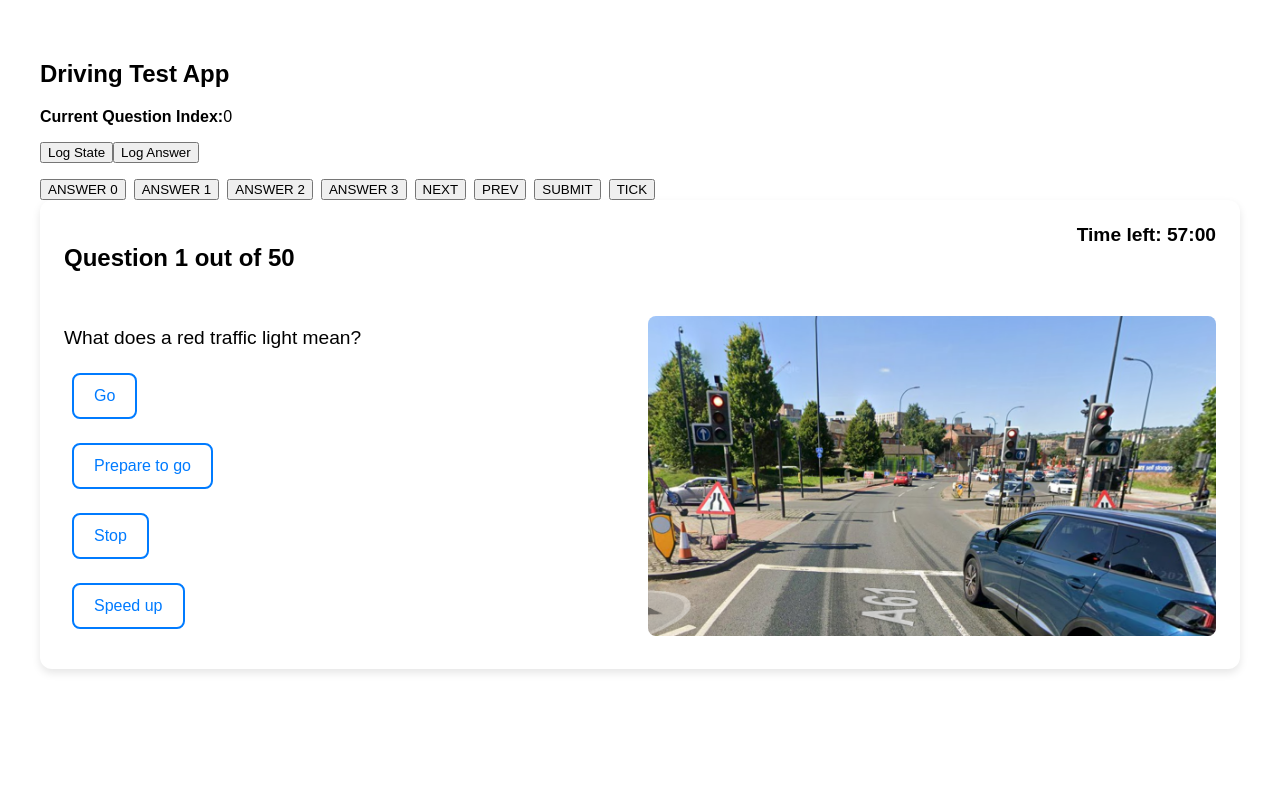
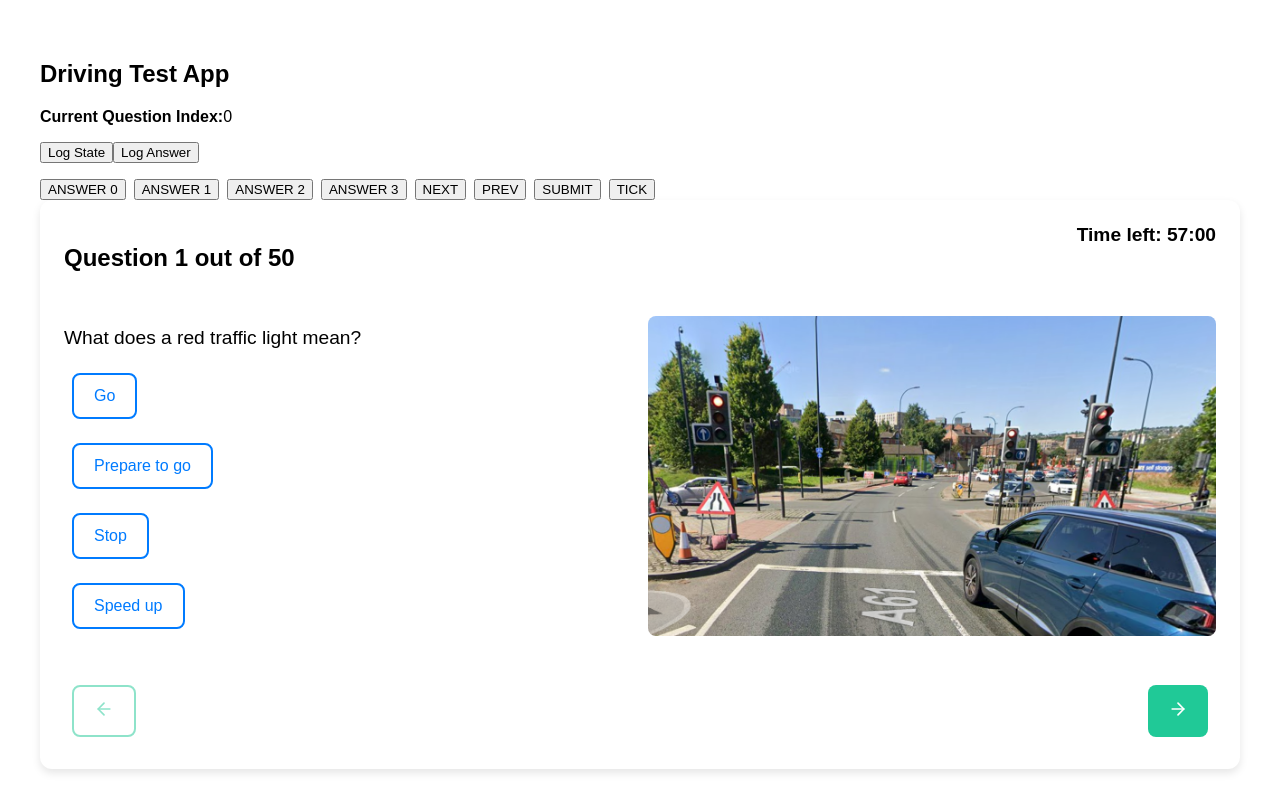
Before and after one commit to gliu7717/fullstack_driving_test_reducer_version, a React (Vite) app: page / in a window 1280 px wide. Shown: the top 812 px of the page. Built offline with nearby package versions, Linux system fonts and the light colour scheme.

Commit message:
QuestionView:NavigationControls

```diff
--- a/package.json
+++ b/package.json
@@ -11,6 +11,7 @@
   },
   "dependencies": {
     "eslint-plugin-react": "^7.37.5",
+    "lucide-react": "^0.562.0",
     "react": "^19.2.3",
     "react-dom": "^19.2.3"
   },
--- /dev/null
+++ b/src/components/NavigationControls.jsx
@@ -0,0 +1,41 @@
+import { Button } from "./ui/Button";
+import { ArrowLeft, ArrowRight, CheckCircle } from "lucide-react";
+
+const NavigationControls = ({ currentQuestion, totalQuestions, dispatch }) => {
+  return (
+    <div
+      style={{
+        display: "flex",
+        justifyContent: "space-between",
+        marginTop: "2rem",
+      }}
+    >
+      <Button
+        onClick={() => dispatch({ type: "PREV" })}
+        disabled={currentQuestion === 0}
+        variant={
+          currentQuestion === 0 ? "navigation-outline" : "navigation-selected"
+        }
+      >
+        <ArrowLeft size={20} />
+      </Button>
+      {currentQuestion === totalQuestions - 1 ? (
+        <Button
+          onClick={() => dispatch({ type: "SUBMIT" })}
+          variant='navigation-selected'
+        >
+          <CheckCircle size={20} />
+        </Button>
+      ) : (
+        <Button
+          onClick={() => dispatch({ type: "NEXT" })}
+          variant='navigation-selected'
+        >
+          <ArrowRight size={20} />
+        </Button>
+      )}
+    </div>
+  );
+};
+
+export default NavigationControls;
--- a/src/components/QuestionView.jsx
+++ b/src/components/QuestionView.jsx
@@ -2,6 +2,7 @@ import QuestionHeader from "./QuestionHeader";
 import QuestionText from "./QuestionText";
 import AnswerOptions from "./AnswerOptions";
 import MediaDisplay from "./MediaDisplay";
+import NavigationControls from "./NavigationControls";
 
 import { Card } from "./ui/Card";
 
@@ -39,6 +40,11 @@ const QuestionView = ({
           />
         )}
       </div>
+      <NavigationControls
+        currentQuestion={currentQuestion}
+        totalQuestions={totalQuestions}
+        dispatch={dispatch}
+      />
     </Card>
   );
 };
```
Also changed, not shown: 1 other file (tests, documents, lock files or other folders).
